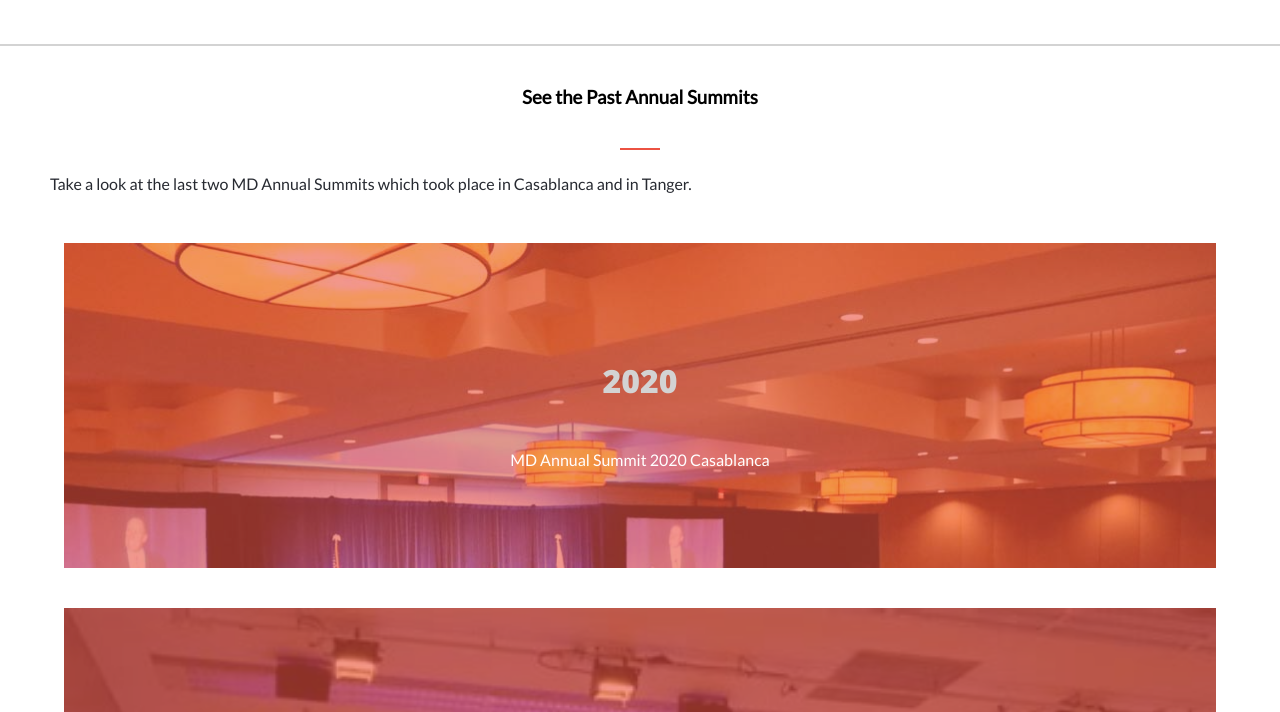
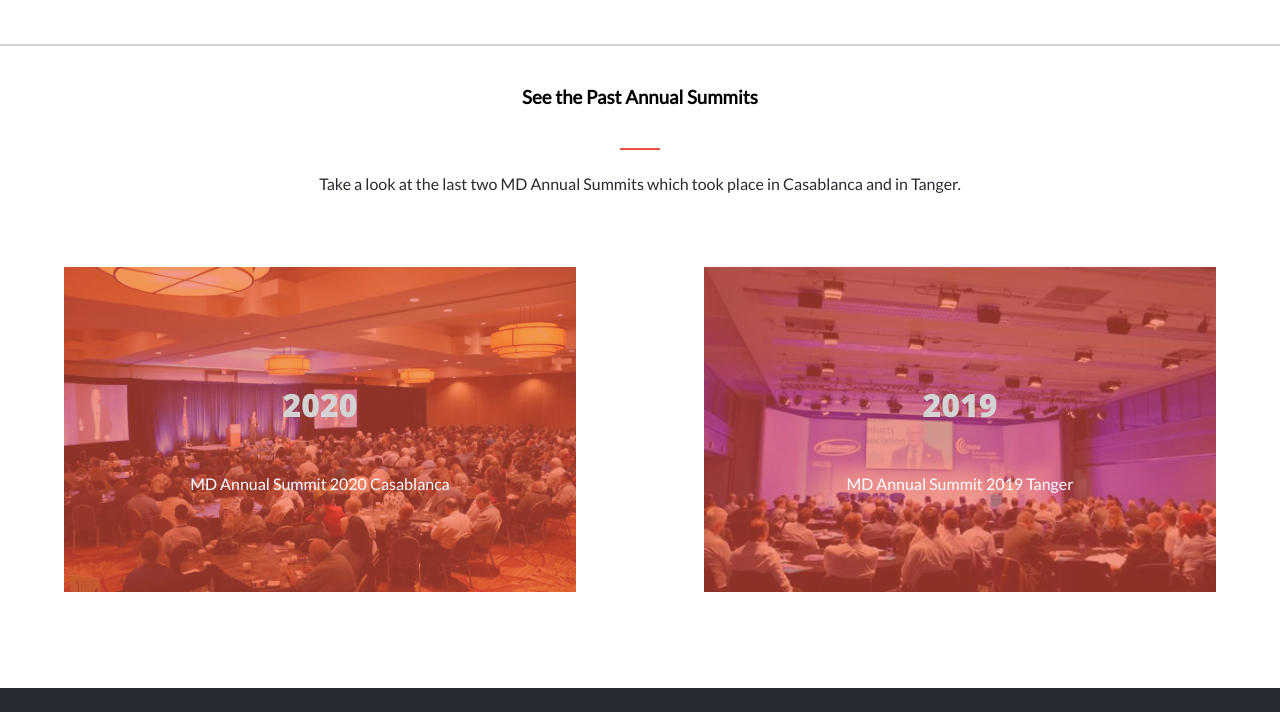
Before and after one commit to benwmx/Event-site, a plain HTML site: page about.html in a window 1280 px wide. Shown: the part 1235-1947 px from the top of the page. Drawn offline with nearby package versions, Linux system fonts and the light colour scheme.

Commit message:
Add style to about page for Desktop version

```diff
--- a/styles/index.css
+++ b/styles/index.css
@@ -607,9 +607,29 @@ a {
     justify-content: space-around;
   }
 
-  .about-logo {
+  .past-summits {
+    display: flex;
+    flex-flow: column;
+  }
+  .past-summits .summit {
+    width: 100%;
+  flex-flow: row;
+  justify-content: space-around;
 
-  }
+}
+ .past-summits .description {
+   margin: 24px auto;
+ }
+
+ .past-summits .summit li {
+  height: 100px;
+  width: 40%;
+ }
+
+ .past-summits .summit li:hover {
+  position: static;
+ }
+
   /* .speakers .speaker0 {
     grid-area: 1/1/2/2;
   } */
```
